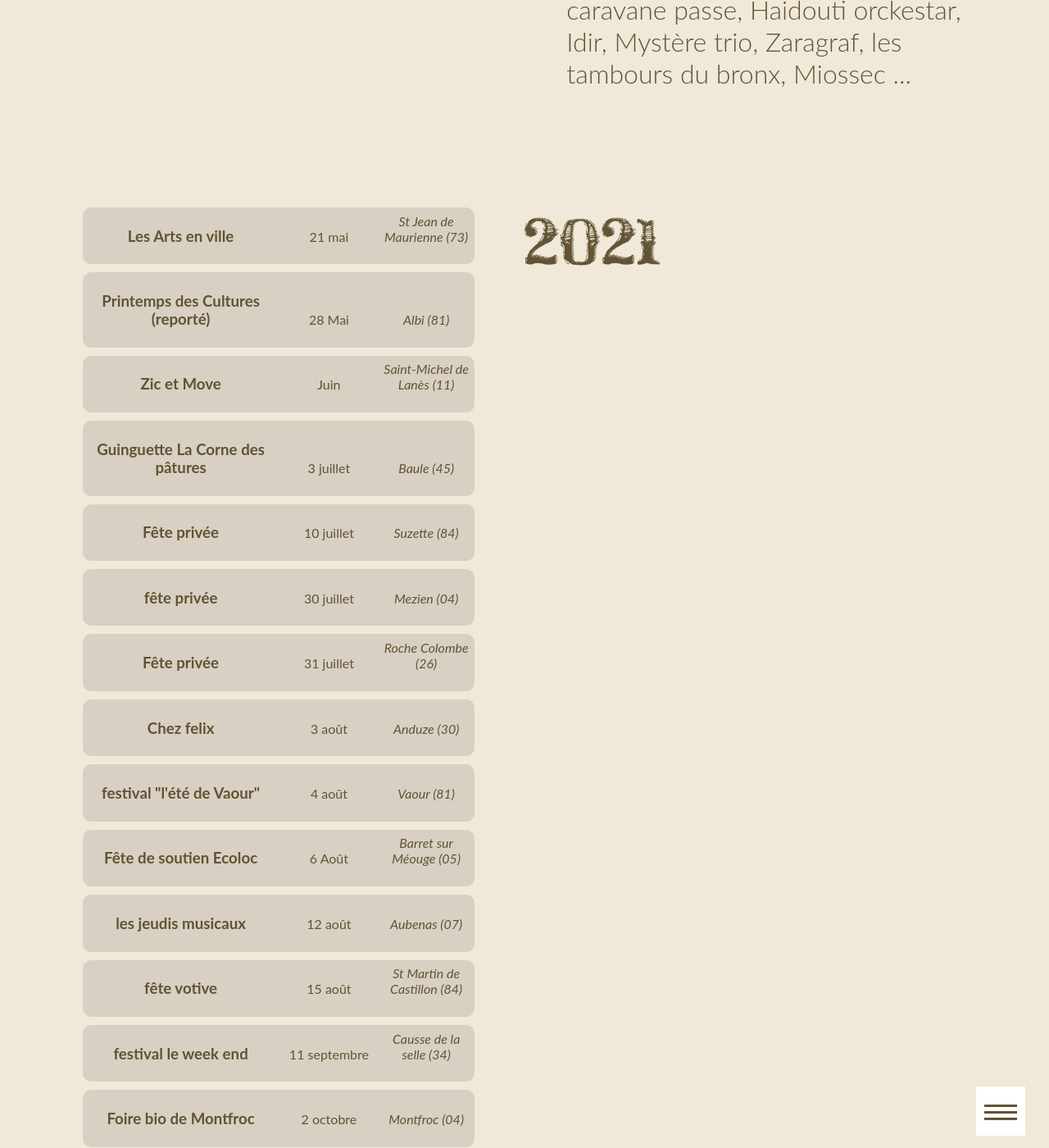
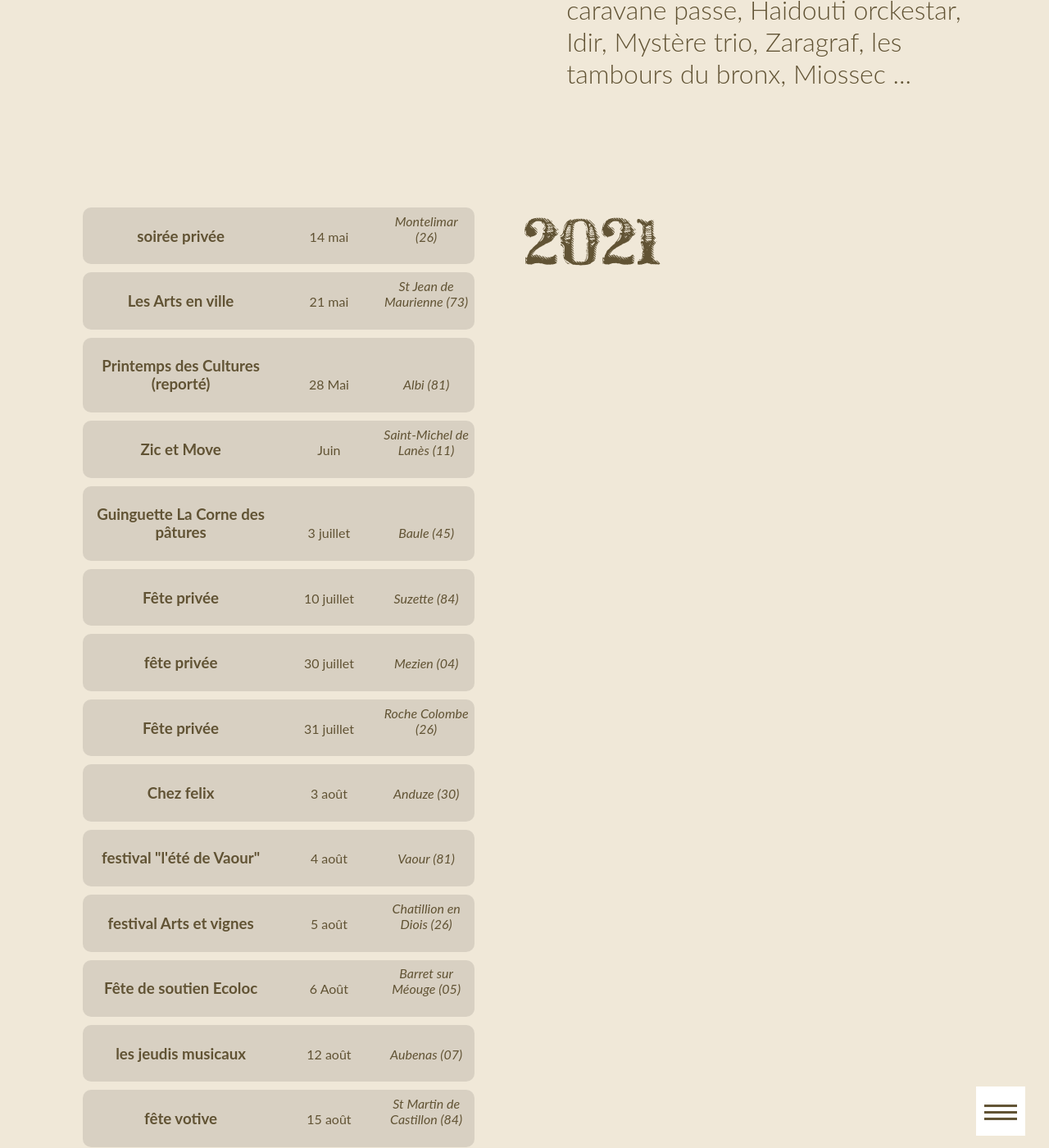
Before and after one commit to ftmftrs/ftmftrs.github.io, a Jekyll site: the page built from concert/index.html, in a window 1280 px wide and 1400 px high, scrolled down 801 px. Shown: the whole window at 82% size. Built offline with Jekyll 4.4.1, drawn with Linux system fonts in a browser that asks for light colours; Markdown is read by kramdown in place of the engine named in the settings; comment, search, counter and statistics services are not loaded.

Commit message:
Update concerts.yml

```diff
--- a/_data/concerts.yml
+++ b/_data/concerts.yml
@@ -1,6 +1,10 @@
 ---
 - name: 2021
   dates:
+
+    - title: soirée privée
+      date: 14 mai
+      address: Montelimar (26)
 
     - title: Les Arts en ville
       date: 21 mai
@@ -37,6 +41,10 @@
     - title: festival "l'été de Vaour"
       date: 4 août
       address: Vaour (81)
+
+    - title: festival Arts et vignes
+      date: 5 août
+      address: Chatillion en Diois (26)
 
     - title: Fête de soutien Ecoloc
       date: 6 Août
```
